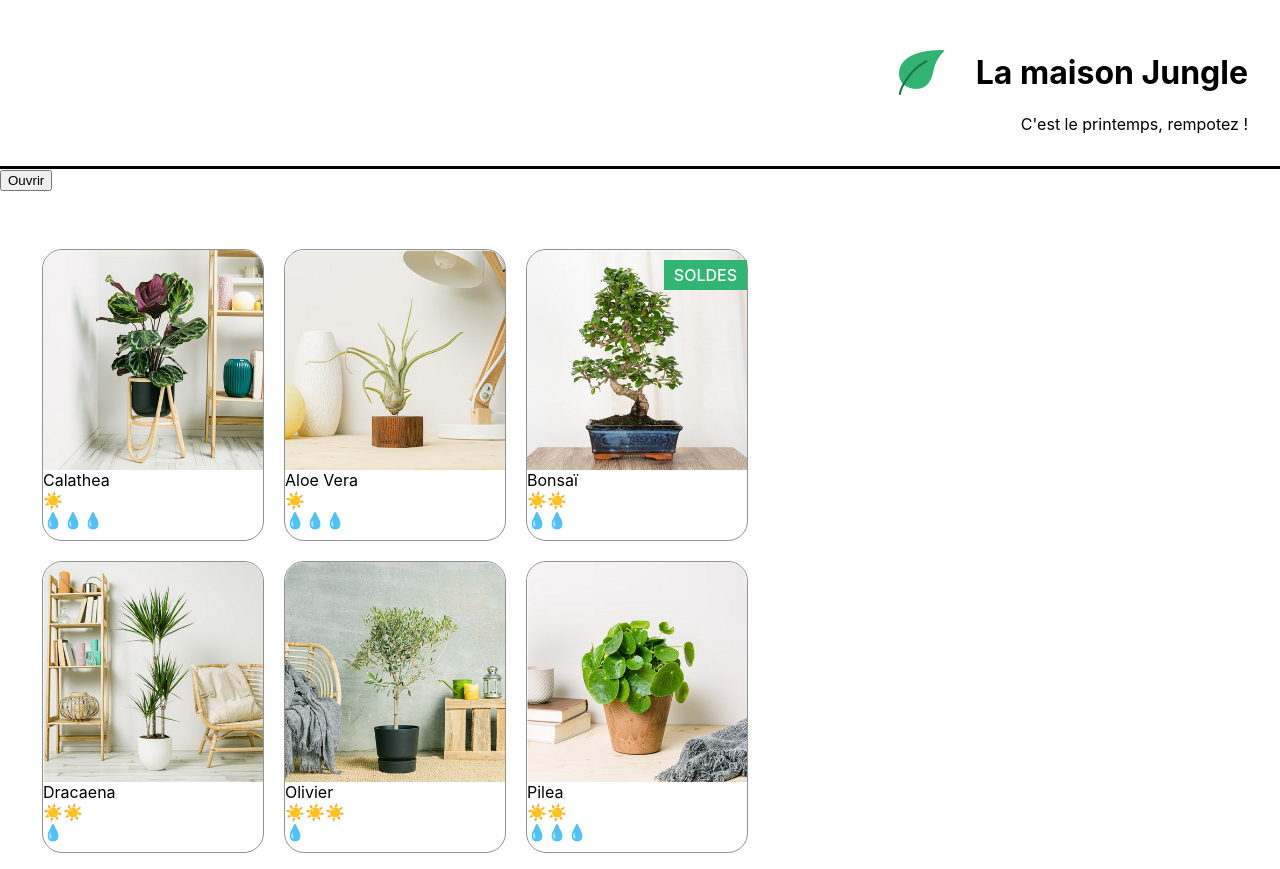
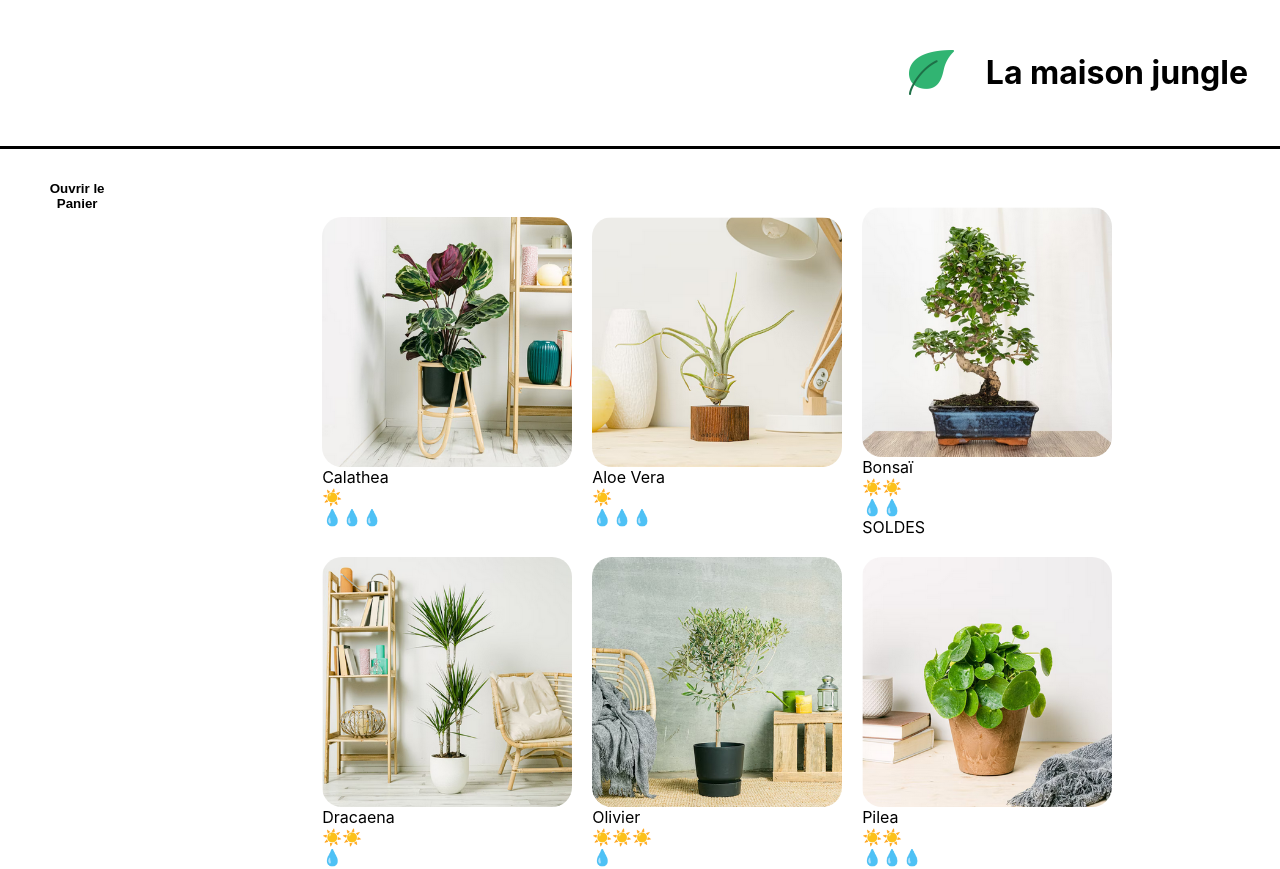
Before and after one commit to julieprunaret/La-maison-jungle-mastering-REACT, a React (Create React App) app: page / in a window 1280 px wide. Shown: the top 869 px of the page. Built offline with nearby package versions, Linux system fonts and the light colour scheme.

Commit message:
fix - global style

```diff
--- a/src/components/App.js
+++ b/src/components/App.js
@@ -3,13 +3,20 @@ import Banner from './Banner';
 import Cart from './Cart';
 import ShoppingList from './ShoppingList';
 import Footer from './Footer';
+import '../styles/Layout.css';
+import logo from '../assets/logo.png';
 
 function App() {
     return (
       <React.Fragment>
-        <Banner />
-        <Cart />
-        <ShoppingList />
+        <Banner>
+          <img src={logo} alt='La maison jungle' className='lmj-logo' />
+          <h1 className='lmj-title'>La maison jungle</h1>
+        </Banner>
+        <div className='lmj-layout-inner'>
+          <Cart />
+          <ShoppingList />
+        </div>
         <Footer />
       </React.Fragment>
     )
--- a/src/components/Banner.js
+++ b/src/components/Banner.js
@@ -1,19 +1,7 @@
-import '../styles/Banner.css';
-import logo from '../assets/logo.png';
-import Recommendation from './Recommendation';
+import '../styles/Banner.css'
 
-const Banner = () => {
-    const title = 'La maison Jungle';
-
-    return (
-        <div className='lmj-banner'>
-            <div className='lmj-banner-row'>
-                <img src={logo} alt='La maison jungle' className='lmj-logo' />
-                <h1 className='lmj-title'>{title}</h1>
-            </div>
-            <Recommendation/>
-        </div>
-    )
+function Banner({ children }) {
+	return <div className='lmj-banner'>{children}</div>
 }
 
 export default Banner
--- a/src/components/Cart.js
+++ b/src/components/Cart.js
@@ -3,7 +3,7 @@ import { useState } from 'react';
 
 function Cart() {
     const monsteraPrice = 8;
-    const [Cart, setCart] = useState(0);
+    const [cart, setCart] = useState(0);
     const [open, setOpen] = useState(false);
 
     //my soluce
@@ -12,21 +12,32 @@ function Cart() {
     // }
 
     return open ? (
-        <div>
-            {/* <button onClick={isMenuOpen}>
-                {open ? 'Fermer' : 'Ouvrir'}
-            </button> */}
-            {/* <div className={`lmj-cart ${open && 'lmj-cart_open'}`}> */}
-            <div className="lmj-cart">
-            <button onClick={() => setOpen(false)}>Fermer</button>
-                <h2>Panier</h2>
-                <p>Monstera {monsteraPrice} €</p>
-                <p>Total : {monsteraPrice * Cart}€</p>
-                <button onClick={() => setCart(Cart + 1)}>Ajouter</button>
-            </div>
-        </div>
+		<div className='lmj-cart'>
+			<button
+				className='lmj-cart-toggle-button'
+				onClick={() => setOpen(false)}
+			>
+				Fermer
+			</button>
+			<h2>Panier</h2>
+			<div>Monstera : {monsteraPrice}€</div>
+			<button onClick={() => setCart(cart + 1)}>Ajouter</button>
+			<h3>Total : {monsteraPrice * cart}€</h3>
+            <button
+				onClick={() => setCart(0)}
+			>
+				Vider le panier
+			</button>
+		</div>
     ) : (
-        <button onClick={() => setOpen(true)}>Ouvrir</button>
+		<div className='lmj-cart-closed'>
+			<button
+				className='lmj-cart-toggle-button'
+				onClick={() => setOpen(true)}
+			>
+				Ouvrir le Panier
+			</button>
+		</div>
     )
 }
 
--- a/src/components/Footer.js
+++ b/src/components/Footer.js
@@ -15,7 +15,7 @@ function Footer () {
     }
 
     return (
-        <footer>
+        <footer className='lmj-footer'>
             <div className='lmj-footer-elem'>
 				Pour les passionné·e·s de plantes 🌿🌱🌵
 			</div>
--- a/src/styles/Banner.css
+++ b/src/styles/Banner.css
@@ -5,8 +5,8 @@
 	border-bottom: solid 3px black;
 	display: flex;
 	justify-content: flex-end;
-	align-items: flex-end;
-	flex-direction: column;
+	flex-direction: row;
+	align-items: center;
 }
 
 .lmj-title {
@@ -17,8 +17,3 @@
 	height: 45px;
 	width: 45px;
 }
-
-.lmj-banner-row {
-	display: flex;
-	align-items: center;
-}
--- a/src/styles/Cart.css
+++ b/src/styles/Cart.css
@@ -1,8 +1,37 @@
 .lmj-cart {
-    padding: 32px;
-    color: white;
-    background-color: #31b572;
+	color: white;
+	background-color: #31b572;
+	padding: 32px;
+	display: flex;
+	flex-direction: column;
+	justify-content: flex-start;
+	width: 200px;
     /* display: none; */
+}
+
+.lmj-cart-add-button {
+	margin-left: 32px;
+	cursor: pointer;
+}
+
+.lmj-cart-toggle-button {
+	background: none;
+	outline: none;
+	border: none;
+	font-weight: 600;
+	cursor: pointer;
+	align-self: self-start;
+	padding: 0;
+	color: white;
+}
+
+.lmj-cart-closed {
+	padding: 32px;
+	width: 200px;
+}
+
+.lmj-cart-closed > button {
+	color: black;
 }
 
 /* .lmj-cart_open {
--- /dev/null
+++ b/src/styles/Layout.css
@@ -0,0 +1,4 @@
+.lmj-layout-inner {
+	display: flex;
+	flex-direction: row;
+}
--- a/src/styles/PlantItem.css
+++ b/src/styles/PlantItem.css
@@ -1,7 +1,8 @@
 .lmj-plant-item-cover {
-	height: 220px;
-	width: 220px;
-	border-radius: 20px 20px 0  0;
+	height: 250px;
+	width: 250px;
+	border-radius: 20px;
+	object-fit: cover;
 }
 
 .lmj-plant-item {
--- a/src/styles/ShoppingList.css
+++ b/src/styles/ShoppingList.css
@@ -1,31 +1,11 @@
+.lmj-shopping-list {
+	width: 100%;
+}
+
 .lmj-plant-list {
 	list-style-type: none;
 	padding: 32px;
 	display: flex;
 	flex-wrap: wrap;
-	max-width: 800px;
+	justify-content: center;
 }
-
-.lmj-plant-item {
-	border: solid 1px rgb(146, 146, 146);
-	border-radius: 20px;
-	padding-bottom: 10px;
-	/* height: 150px;
-	width: 150px; */
-	margin: 10px;
-	display: flex;
-	align-items: center;
-	justify-content: center;
-	flex-direction: column;
-	position: relative;
-}
-
-.lmj-sales {
-	position: absolute;
-	right: 0px;
-	top: 10px;
-	font-weight: 500;
-	color: white;
-	padding: 5px 10px;
-	background-color: #31b572;
-}
```
Also changed, not shown: 1 other file (tests, documents, lock files or other folders).
